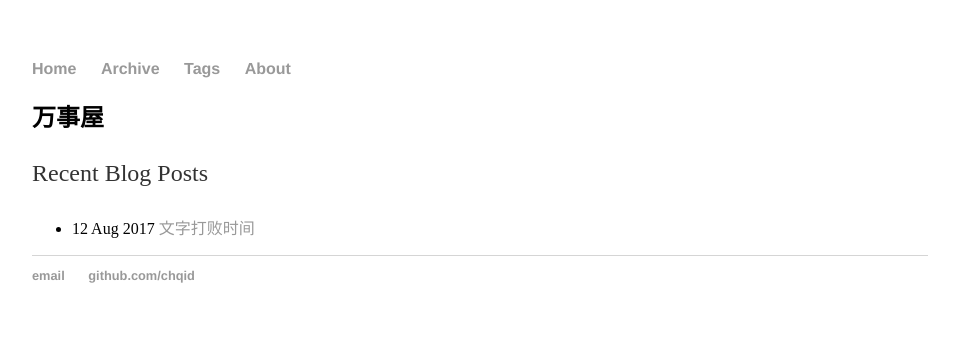
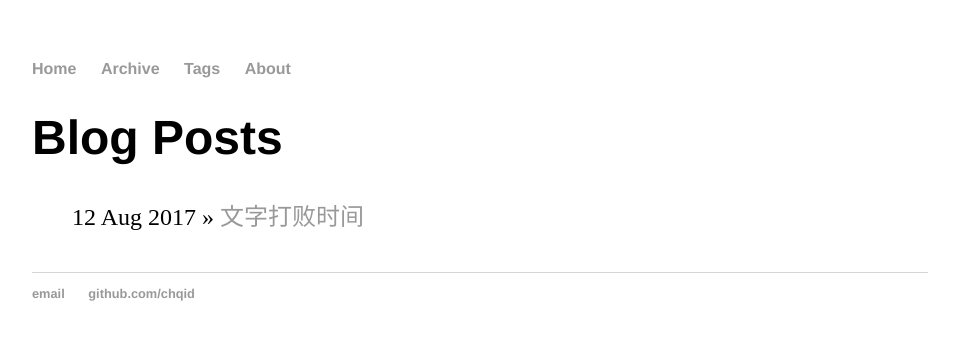
Before and after one commit to chqid/chqid.blog.io, a Jekyll site: the page built from index.html, in a window 1280 px wide. Shown: the top 340 px of the page, without its empty margins (160-1119 px from the left). Built offline with Jekyll 4.4.1, drawn with Linux system fonts in a browser that asks for light colours.

Commit message:
Update index.html

```diff
--- a/index.html
+++ b/index.html
@@ -3,19 +3,10 @@ layout: default
 title: 万事屋
 ---
 
-<h2>{{ page.title }}</h2>
-
-<p>Recent Blog Posts</p>
-
-<ul>
-    {% for post in site.posts %}
-      <li>{{ post.date | date_to_string }}
-      <a href="{{ site.baseurl }}{{ post.url }}">{{ post.title }}</a>
-      </li>
-  {% if post.subtitle %}
-	        <h3 class="post-subtitle">
-	            {{ post.subtitle }}
-	        </h3>
-	        {% endif %}
-    {% endfor %}
-</ul>
+<div id="home">
+	  <h1>Blog Posts</h1>
+	  <ul class="posts">
+	    {% for post in site.posts %}
+	      <li><span>{{ post.date | date_to_string }}</span> &raquo; <a href="{{ post.url }}">{{ post.title }}</a></li>
+	    {% endfor %}
+	  </ul>
```
